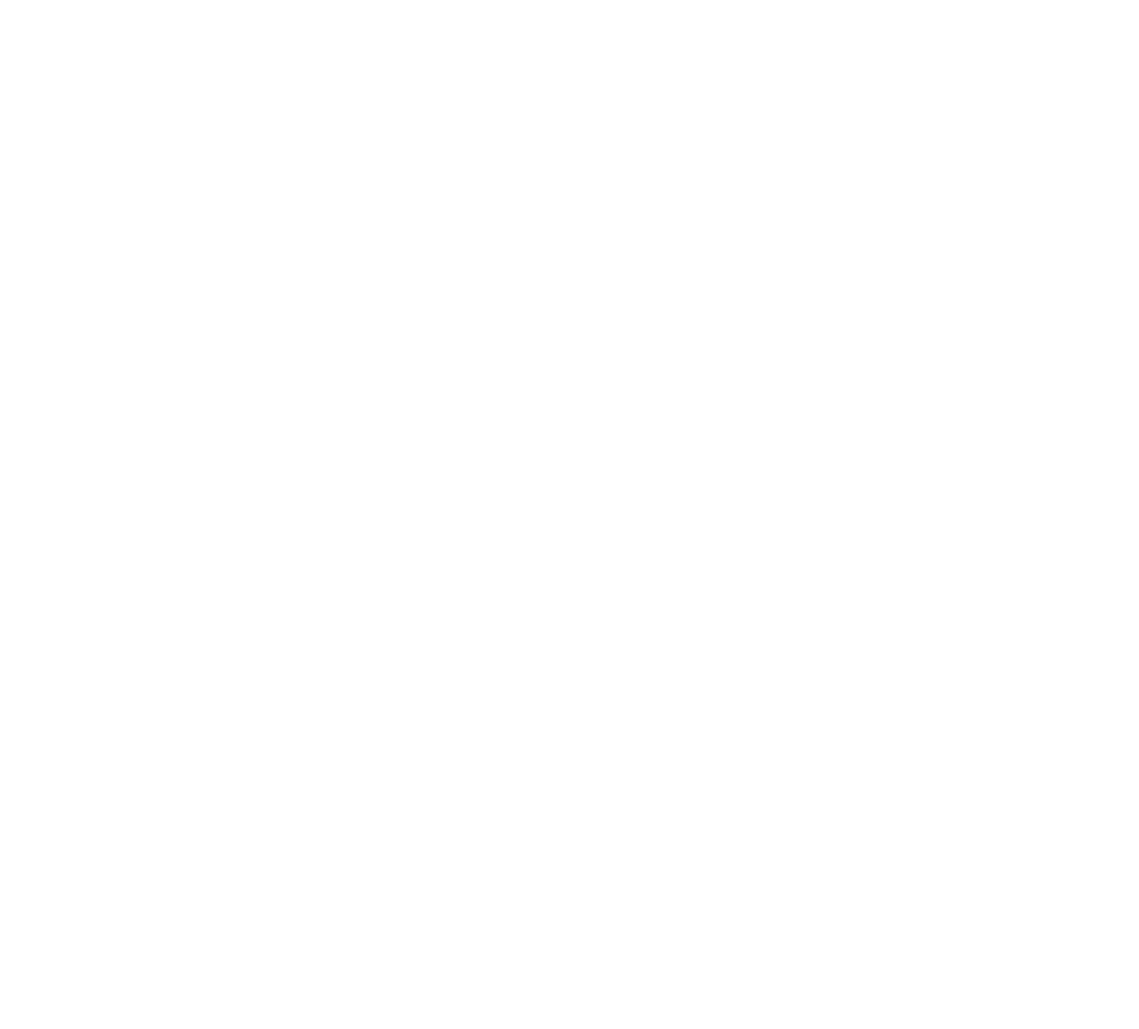
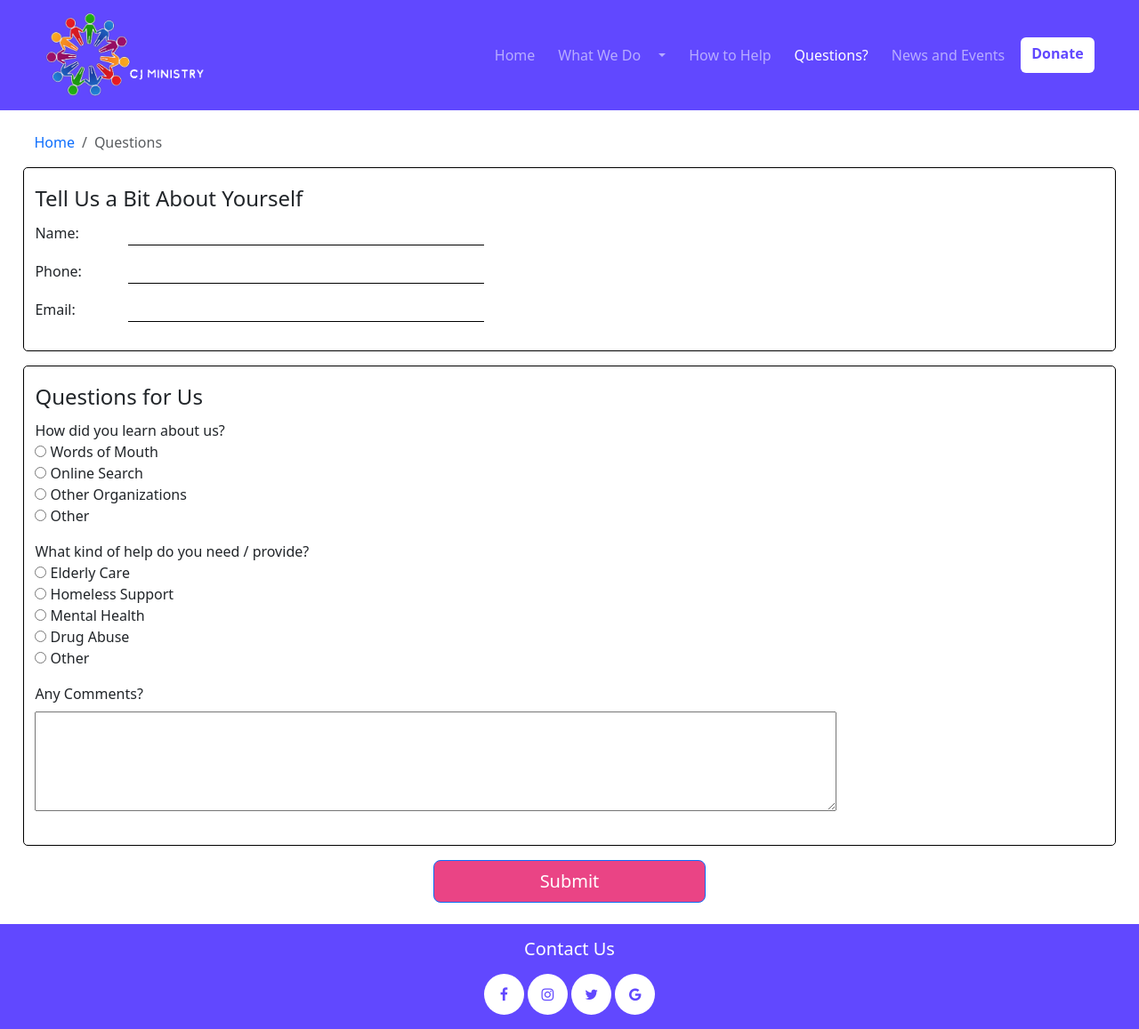
Before and after one commit to RamenBucket/cjministry, a plain HTML site: page questions.html in a window 1280 px wide. Shown: the whole page at 89% size. Before the commit the page ends 800 px from the top, so only its background shows below. Drawn offline with nearby package versions, Linux system fonts and the light colour scheme.

Commit message:
questions page and breadcrumbs

```diff
--- a/questions.html
+++ b/questions.html
@@ -0,0 +1,153 @@
+<!doctype html>
+<html lang="en">
+
+<head>
+    <meta charset="utf-8">
+    <meta name="viewport" content="width=device-width, initial-scale=1">
+    <title>CJMinistry</title>
+    <link href="https://cdn.jsdelivr.net/npm/bootstrap@5.3.2/dist/css/bootstrap.min.css" rel="stylesheet"
+        integrity="sha384-T3c6CoIi6uLrA9TneNEoa7RxnatzjcDSCmG1MXxSR1GAsXEV/Dwwykc2MPK8M2HN" crossorigin="anonymous">
+    <link rel="stylesheet" href="styles/styles.css">
+    <!-- footer icons -->
+    <link rel="stylesheet" href="https://cdnjs.cloudflare.com/ajax/libs/font-awesome/4.7.0/css/font-awesome.min.css">
+    <script src="scripts/submit_form.js" async></script>
+</head>
+
+<body>
+    <nav class="navbar navbar-expand-lg navbar-dark navbar-custom">
+        <div class="container-fluid side-margins">
+            <a class="navbar-brand" href="index.html">
+                <img src="images/Cj_Logo.png" alt="Logo" width="180px">
+            </a>
+            <button class="navbar-toggler" type="button" data-bs-toggle="collapse" data-bs-target="#navbarNavAltMarkup"
+                aria-controls="navbarNavAltMarkup" aria-expanded="false" aria-label="Toggle navigation">
+                <span class="navbar-toggler-icon"></span>
+            </button>
+            <div class="collapse navbar-collapse" id="navbarNavAltMarkup">
+                <div class="navbar-nav ms-auto">
+                    <a class="nav-link" href="index.html">Home</a>
+                    <a class="nav-link" href="what_we_do.html">What We Do</a>
+                    <li class="nav-item dropdown">
+                        <a class="nav-link dropdown-toggle" href="#" role="button" data-bs-toggle="dropdown"
+                            aria-expanded="false">
+                        </a>
+                        <ul class="dropdown-menu">
+                            <li><a class="dropdown-item" href="/support_for_the_elderly.html">Support for the
+                                    Elderly</a></li>
+                            <li><a class="dropdown-item" href="/aid_for_the_homeless.html">Aid for the Homeless</a></li>
+                            <li><a class="dropdown-item" href="/mental_health_support.html">Mental Health Support</a>
+                            </li>
+                            <li><a class="dropdown-item" href="/substance_abuse_help.html">Substance Abuse Help</a></li>
+                        </ul>
+                    </li>
+                    <a class="nav-link" href="/how_to_help.html">How to Help</a>
+                    <a class="nav-link active" aria-current="page" href="#">Questions?</a>
+                    <a class="nav-link" href="/news_and_events.html">News and Events</a>
+                    <a class="btn btn-primary btn-custom" href="#">Donate</a>
+                </div>
+            </div>
+        </div>
+    </nav>
+    <br>
+    <nav aria-label="breadcrumb" class="side-margins">
+        <ol class="breadcrumb">
+            <li class="breadcrumb-item"><a href="index.html">Home</a></li>
+            <li class="breadcrumb-item active" aria-current="page">Questions</li>
+        </ol>
+    </nav>
+    <!-- <div class="row" id="top-img">
+        <img src="images/pittsburgh_2.png" alt="">
+    </div> -->
+    <form class="side-margins" onsubmit="submitForm()">
+        <div class="row my-3">
+            <fieldset>
+                <legend>Tell Us a Bit About Yourself</legend>
+                <div class="my-3">
+                    <label for="name" class="col-md-1">Name:</label>
+                    <input type="text" id="name" class="col-4" name="name">
+                </div>
+                <div class="my-3">
+                    <label for="phone" class="col-md-1">Phone:</label>
+                    <input type="text" id="phone" class="col-4" name="phone">
+                </div>
+                <div class="my-3">
+                    <label for="email" class="col-md-1">Email:</label>
+                    <input type="text" class="col-4" id="email" name="email">
+                </div>
+            </fieldset>
+        </div>
+        <div class="row my-3">
+            <fieldset>
+                <legend>Questions for Us</legend>
+                <div class="my-3">
+                    How did you learn about us?<br>
+                    <ul id="learn-about" name="learn-about">
+                        <li>
+                            <input type="radio" value="words-of-mouth" id="words-of-mouth" name="about">
+                            <label for="words-of-mouth">Words of Mouth</label>
+                        </li>
+                        <li>
+                            <input type="radio" value="online-search" id="online-search" name="about">
+                            <label for="online-search">Online Search</label>
+                        </li>
+                        <li>
+                            <input type="radio" value="other-organizations" id="other-organizations" name="about">
+                            <label for="other-organizations">Other Organizations</label>
+                        </li>
+                        <li>
+                            <input type="radio" value="other-ways" id="other-ways" name="about">
+                            <label for="other-ways">Other</label>
+                        </li>
+                    </ul>
+                </div>
+                <div class="my-3">
+                    <label for="phone">What kind of help do you need / provide?</label><br>
+                    <ul id="help-needed" name="help-needed">
+                        <li>
+                            <input type="radio" value="elderly-care" id="elderly-care" name="helping">
+                            <label for="elderly-care">Elderly Care</label>
+                        </li>
+                        <li>
+                            <input type="radio" value="homeless-support" id="homeless-support" name="helping">
+                            <label for="homeless-support">Homeless Support</label>
+                        </li>
+                        <li>
+                            <input type="radio" value="mental-health" id="mental-health" name="helping">
+                            <label for="mental-health">Mental Health</label>
+                        </li>
+                        <li>
+                            <input type="radio" value="drug-abuse" id="drug-abuse" name="helping">
+                            <label for="drug-abuse">Drug Abuse</label>
+                        </li>
+                        <li>
+                            <input type="radio" value="other-helps" id="other-helps" name="helping">
+                            <label for="other-helps">Other</label>
+                        </li>
+                    </ul>
+                </div>
+                <div id="more-comments" class="my-3">
+                    <label for="comments">Any Comments?</label><br>
+                    <textarea id="comments" name="comments" maxlength="1000" class="w-75 my-2 h-75">
+
+                    </textarea>
+                </div>
+            </fieldset>
+        </div>
+        <div class="row">
+            <button id="btn-submit" class="btn btn-lg btn-primary w-25 mx-auto" type="submit">Submit</button>
+        </div>
+    </form>
+    <br>
+    <footer>
+        <h5>Contact Us</h5>
+        <a href="#" class="fa fa-facebook"></a>
+        <a href="#" class="fa fa-instagram"></a>
+        <a href="#" class="fa fa-twitter"></a>
+        <a href="#" class="fa fa-google"></a>
+    </footer>
+    <script src="https://cdn.jsdelivr.net/npm/bootstrap@5.3.2/dist/js/bootstrap.bundle.min.js"
+        integrity="sha384-C6RzsynM9kWDrMNeT87bh95OGNyZPhcTNXj1NW7RuBCsyN/o0jlpcV8Qyq46cDfL"
+        crossorigin="anonymous"></script>
+</body>
+
+</html>
--- /dev/null
+++ b/scripts/submit_form.js
@@ -0,0 +1,10 @@
+async function submitForm () {
+  const form = document.getElementById('form')
+  const formData = new FormData(form)
+  const response = await fetch(form.action, {
+    method: form.method,
+    body: formData
+  })
+  const result = await response.json()
+  console.log(result)
+}
--- a/styles/styles.css
+++ b/styles/styles.css
@@ -49,6 +49,10 @@ footer h5 {
 .btn-custom:hover {
     background-color: #EA4485;
     color: white;
+}
+
+#btn-submit {
+    background-color: #EA4485;
 }
 
 .card {
@@ -110,6 +114,22 @@ footer h5 {
     color: white;
 }
 
+fieldset {
+    border: 1px solid #000;
+    border-radius: 5px;
+    padding: 1em;
+
+}
+
+input {
+    border: 0;
+    border-bottom: 1px solid #000;
+}
+
+#more-comments {
+    height: 150px;
+}
+
 .navbar-custom {
     background-color: #6148FF;
 }
@@ -123,7 +143,8 @@ footer h5 {
     margin-right: 3%;
 }
 
-/*
-#top-img {
-    height: 75vh;
-} */
+ul#learn-about,
+ul#help-needed {
+    list-style-type: none;
+    padding: 0;
+}
```
Also changed, not shown: index.html (+14 -8 lines), what_we_do.html (+16 -3 lines).
